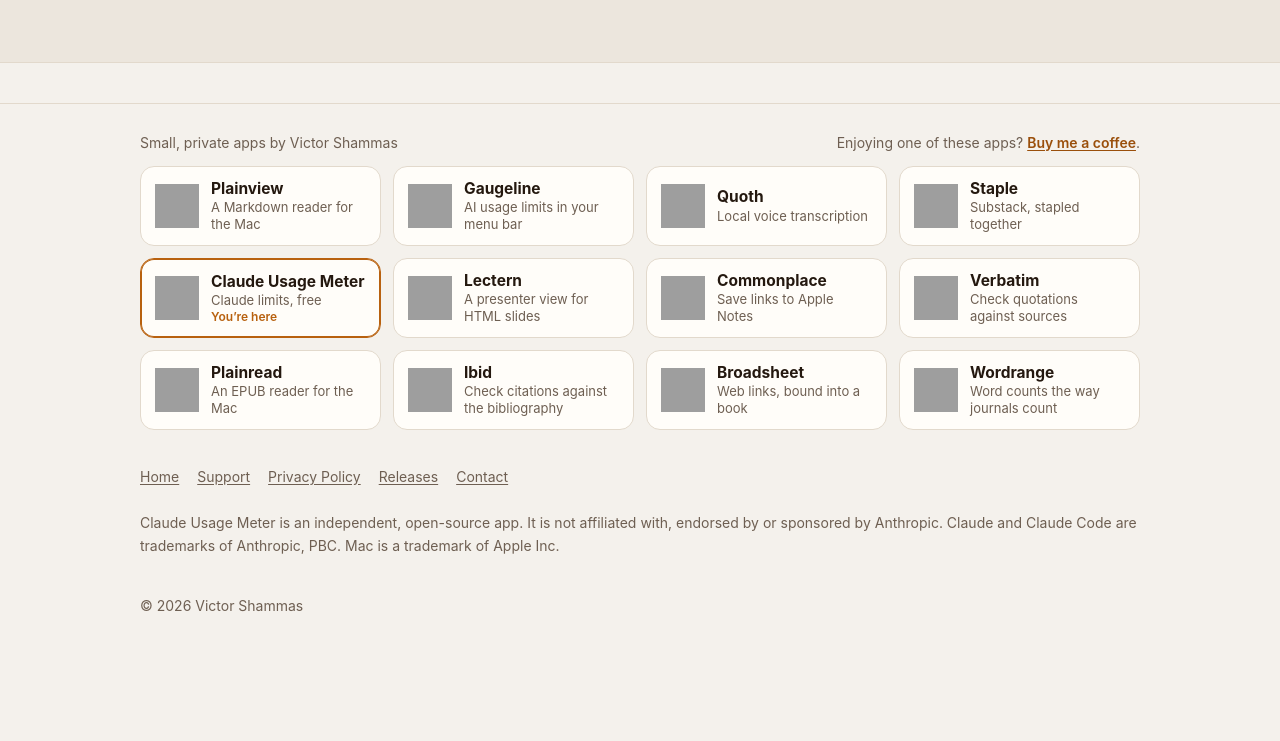
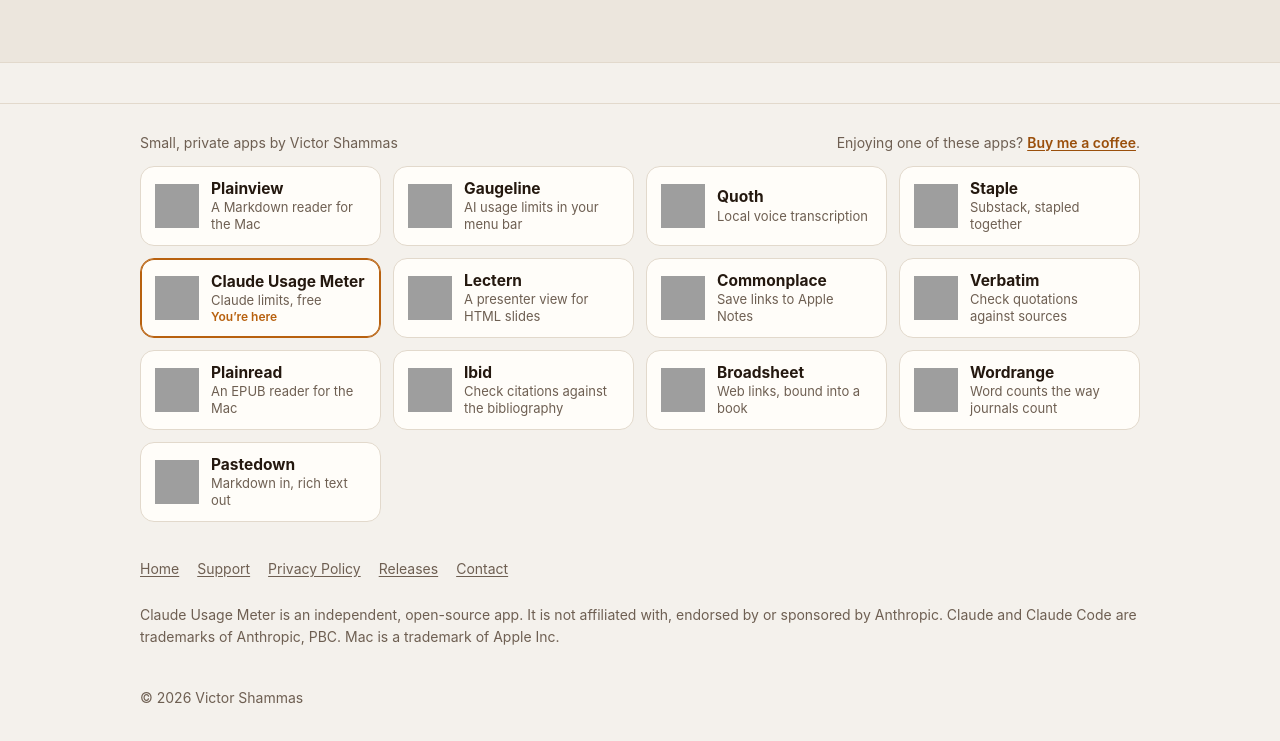
Before and after one commit to victor-shammas/claude-usage-meter, a plain HTML site: page docs/index.html in a window 1280 px wide. Shown: the part 2514-3255 px from the top of the page. Before the commit the page ends 3185 px from the top, so only its background shows below. Drawn offline with Linux system fonts and the light colour scheme; grey boxes are pictures that could not be loaded.

Commit message:
App bar: add Pastedown
Co-Authored-By: Claude Fable 5.2 <noreply@anthropic.com>

```diff
--- a/docs/index.html
+++ b/docs/index.html
@@ -134,6 +134,7 @@
       <a class="app-tile" href="https://victorshammas.com/ibid/"><img src="https://victorshammas.com/ibid/icon.png" alt="" width="44" height="44"><span><strong>Ibid</strong><small>Check citations against the bibliography</small></span></a>
       <a class="app-tile" href="https://victorshammas.com/broadsheet/"><img src="https://victorshammas.com/broadsheet/icon.png" alt="" width="44" height="44"><span><strong>Broadsheet</strong><small>Web links, bound into a book</small></span></a>
       <a class="app-tile" href="https://victorshammas.com/wordrange/"><img src="https://victorshammas.com/wordrange/icon.png" alt="" width="44" height="44"><span><strong>Wordrange</strong><small>Word counts the way journals count</small></span></a>
+      <a class="app-tile" href="https://victorshammas.com/pastedown/"><img src="https://victorshammas.com/pastedown/icon.png" alt="" width="44" height="44"><span><strong>Pastedown</strong><small>Markdown in, rich text out</small></span></a>
     </div>
   </div>
 </section>
```
Also changed, not shown: docs/privacy.html (+1 -0 lines), docs/support.html (+1 -0 lines).
